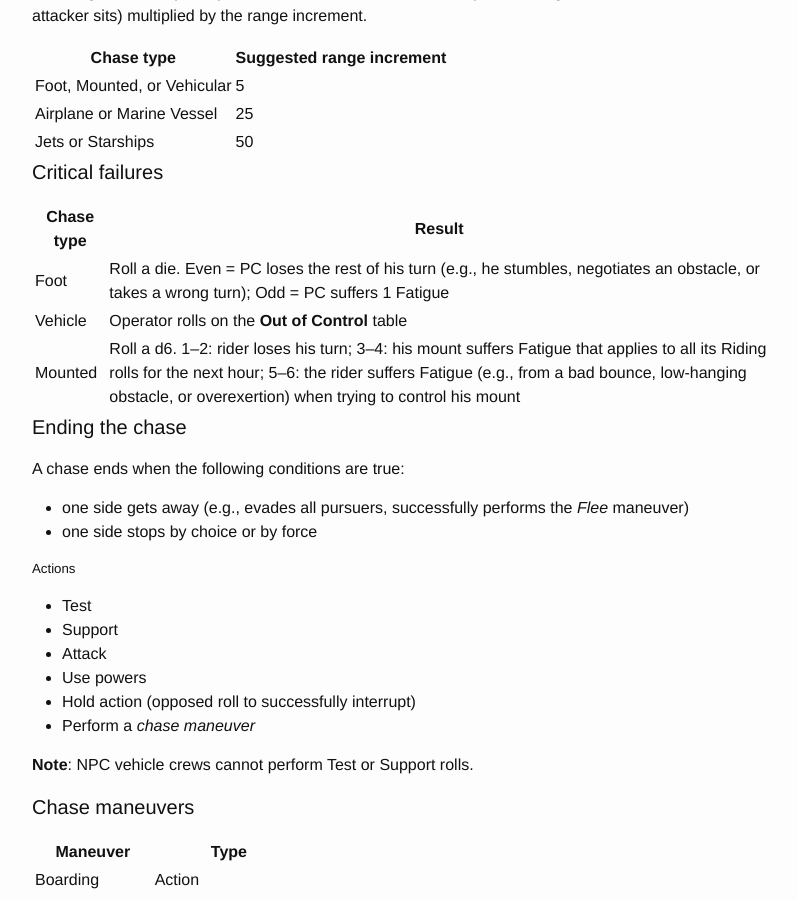
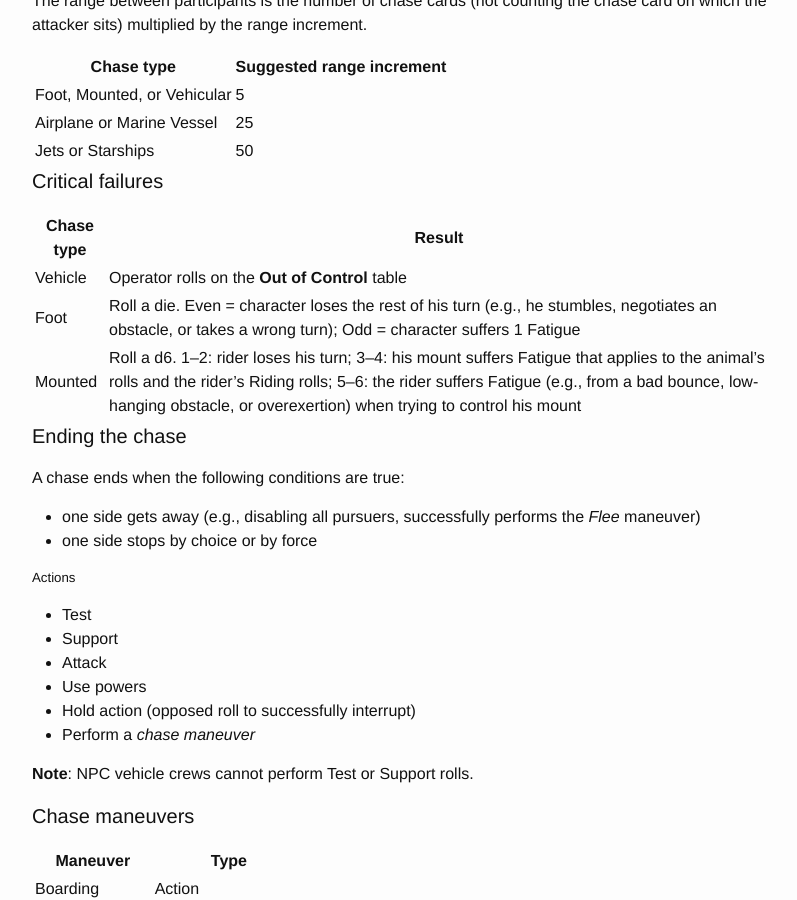
Before and after one commit to achall36/RoxvilleRooster.github.io, a Jekyll site: the page built from swade-rules-summary.md, in a window 1280 px wide and 900 px high, scrolled down 2353 px. Shown: the whole window, without its empty margins (238-1035 px from the left). Built offline with Jekyll 4.4.1, drawn with Linux system fonts in a browser that asks for light colours; some of the changed text lies outside the part shown.

Commit message:
Update swade-rules-summary.md

```diff
--- a/swade-rules-summary.md
+++ b/swade-rules-summary.md
@@ -46,19 +46,18 @@
 
 ### Chase rules
 
-[Return to Sleepy Hollow: A Savage Worlds Adventure Edition Chase Rules Preview](https://www.peginc.com/store/return-to-sleepy-hollow-a-savage-worlds-adventure-edition-chase-rules-preview/){:target="_blank"}.
-
-
 #### Before you begin
 
-Get an extra deck of playing cards (a/k/a the chase deck) to use for the chase course. Shuffle the chase deck.
+Get an extra deck of playing cards (a/k/a the _chase deck_) to use for the chase course. Shuffle the chase deck.
 
 #### Sequence of play for a chase
 
-1. Determine maneuvering skill for the type of chase:
+1. Determine the maneuvering skill for the type of chase:
 	* Foot (Athletics)
 	* Mounted (Riding)
-	* Vehicular (Driving, Piloting, Boating)
+	* Land vehicle (Driving)
+	* Aircraft or spacecraft (Piloting)
+	* Watercraft (Boating)
 2. Deal a number of _chase cards_ from the chase deck in a row on the table top, from left to right. For most chases, 9 chase cards is enough. Chase card 1 is on the left and chase card 9 (or N) is on the far right.
 3. Determine participants in the chase and how they are grouped into units that will take part in the chase independently.
 4. Determine the position of the participants at the start of the chase. Place the participants on the chase cards.
@@ -100,15 +99,15 @@
 
 | Chase type | Result |
 | - | - |
-| Foot | Roll a die. Even = PC loses the rest of his turn (e.g., he stumbles, negotiates an obstacle, or takes a wrong turn); Odd = PC suffers 1 Fatigue |
 | Vehicle | Operator rolls on the **Out of Control** table |
-| Mounted | Roll a d6. 1–2: rider loses his turn; 3–4: his mount suffers Fatigue that applies to all its Riding rolls for the next hour; 5–6: the rider suffers Fatigue (e.g., from a bad bounce, low-hanging obstacle, or overexertion) when trying to control his mount |
+| Foot | Roll a die. Even = character loses the rest of his turn (e.g., he stumbles, negotiates an obstacle, or takes a wrong turn); Odd = character suffers 1 Fatigue |
+| Mounted | Roll a d6. 1–2: rider loses his turn; 3–4: his mount suffers Fatigue that applies to the animal’s rolls and the rider’s Riding rolls; 5–6: the rider suffers Fatigue (e.g., from a bad bounce, low-hanging obstacle, or overexertion) when trying to control his mount |
 
 
 #### Ending the chase
 
 A chase ends when the following conditions are true:
-* one side gets away (e.g., evades all pursuers, successfully performs the _Flee_ maneuver)
+* one side gets away (e.g., disabling all pursuers, successfully performs the _Flee_ maneuver)
 * one side stops by choice or by force
 <!-- How do the chase cards come in here? Don't they matter? -->
 
```
